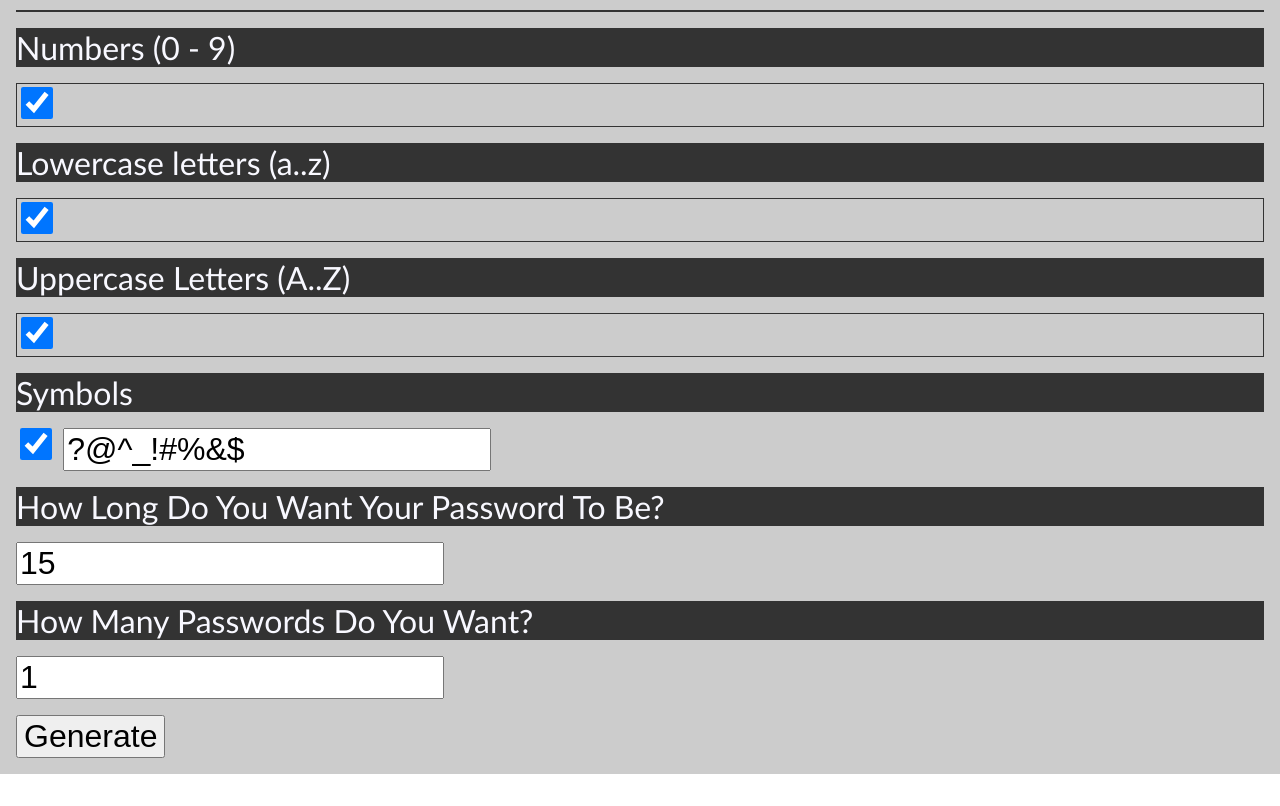
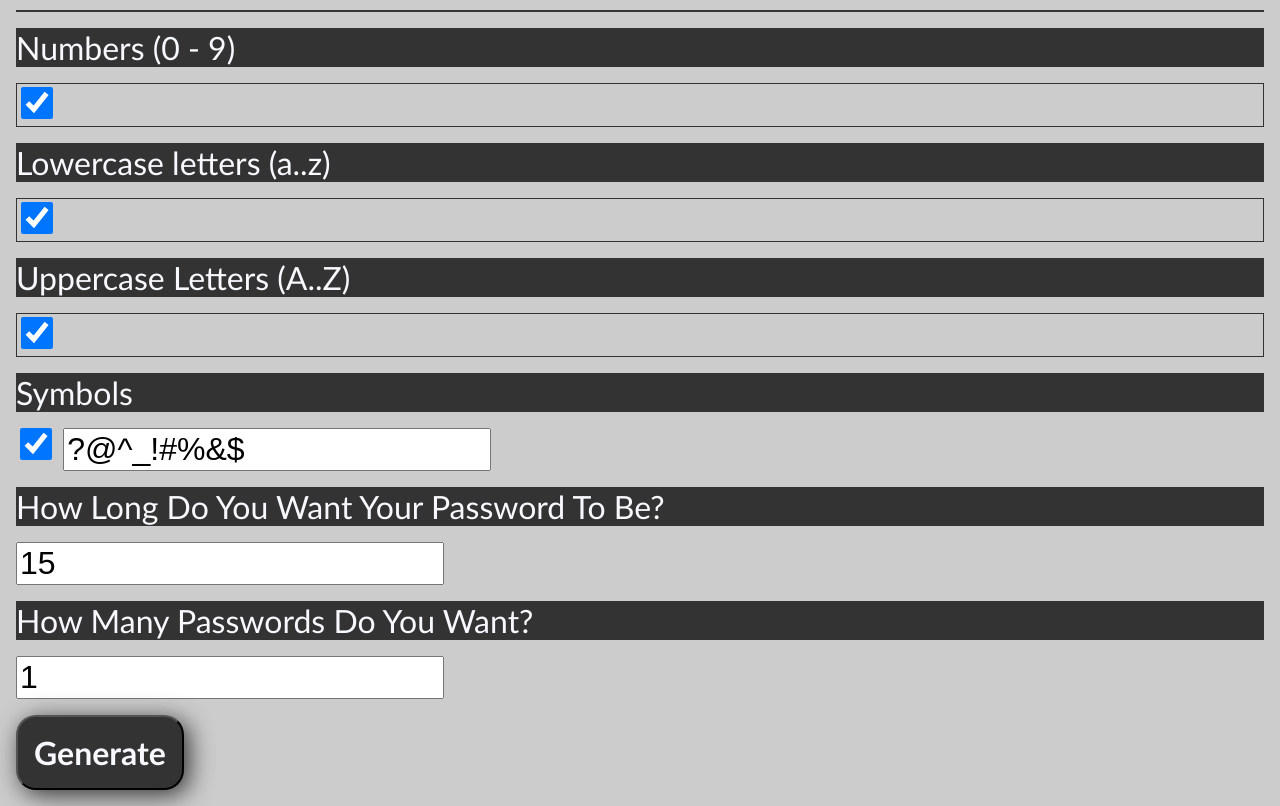
Before and after one commit to waynetec/waynetec.github.io, a plain HTML site: page password-generator/index.html in a window 1280 px wide. Shown: the part 79-885 px from the top of the page. Before the commit the page ends 853 px from the top, so only its background shows below. Drawn offline with Linux system fonts and the light colour scheme.

Commit message:
Add files via upload

```diff
--- a/password-generator/index.html
+++ b/password-generator/index.html
@@ -64,7 +64,7 @@
                 <input type="text" name="pass-quantity" id="pass-quantity" class="input-class" value="1">
             </div>
             <div id="input-div">
-                <input type="button" value="Generate" onclick="getAPassword()">
+                <input type="button" value="Generate" onclick="getAPassword()" class="g-button">
             </div>
         </form>
     </div>
--- a/password-generator/style.css
+++ b/password-generator/style.css
@@ -33,6 +33,16 @@ input[type=button]{
     margin: 0;
     padding-left: 1rem;
 }
+.g-button{
+    background-color: #333;
+    border-radius: 1.25rem;
+    box-shadow: 5px 5px 25px #333;
+    color: #f8f8ff;
+    font-family: inherit;
+    font-size: inherit;
+    font-weight: bold;
+    padding: 1rem;
+}
 #heading{
     background-color: #333;
     color: #f8f8ff;
```
